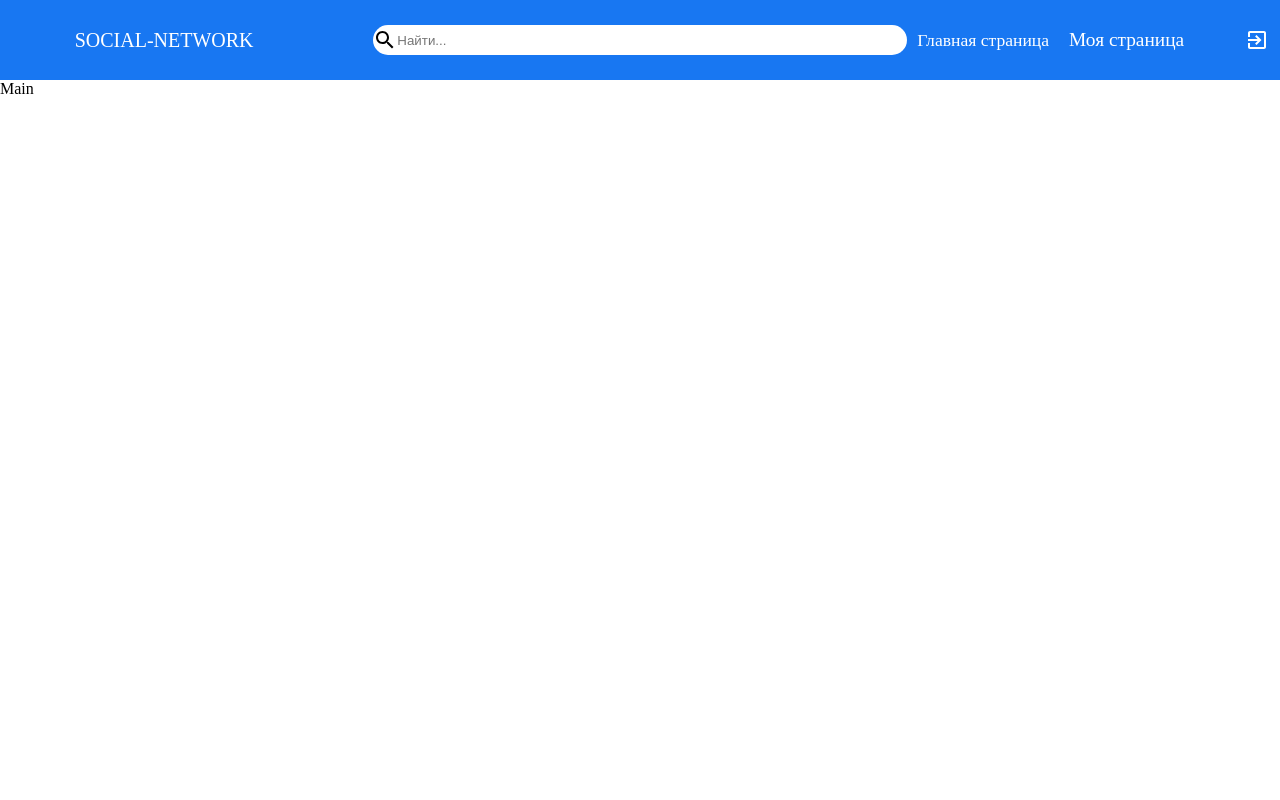
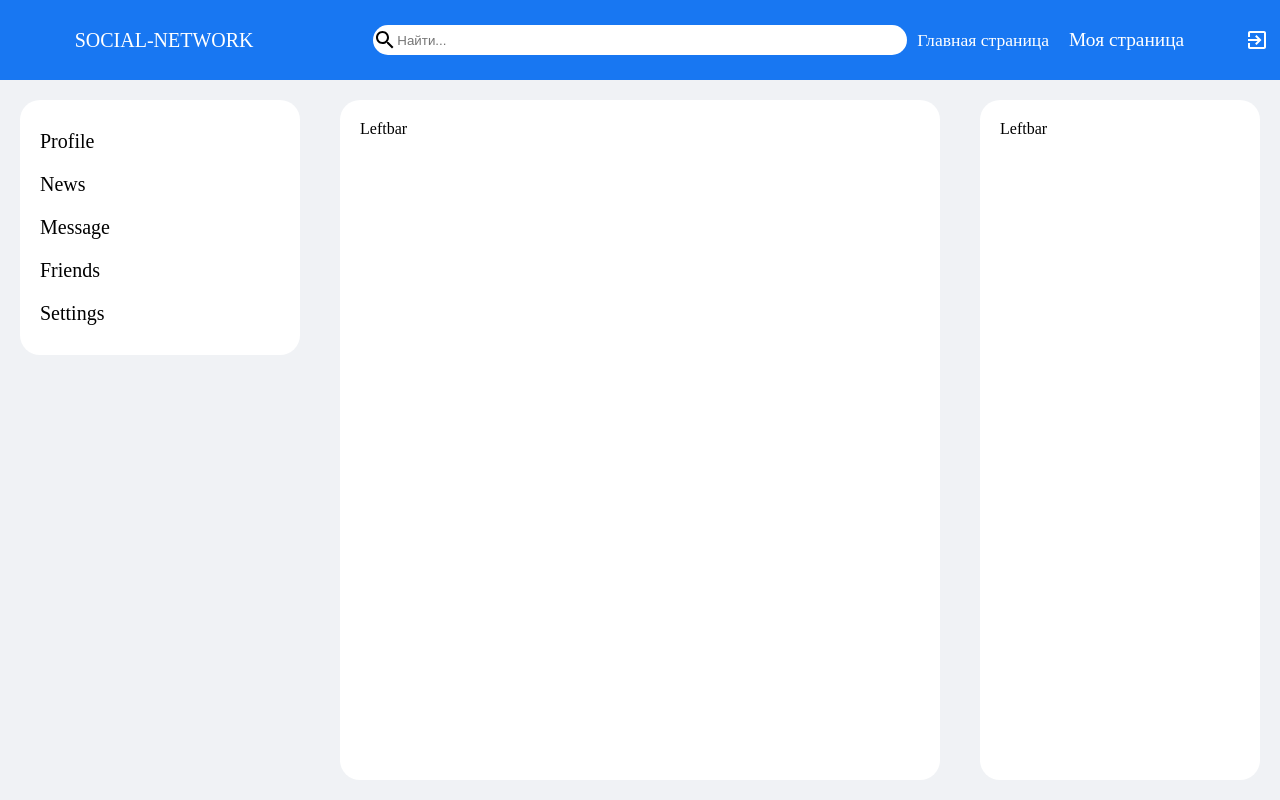
Before and after one commit to VASh1423/social-network, a React app in the folder client/: page / in a window 1280 px wide. Built offline with nearby package versions, Linux system fonts and the light colour scheme.

Commit message:
added leftbar

```diff
--- a/client/src/Pages/Main/index.tsx
+++ b/client/src/Pages/Main/index.tsx
@@ -1,4 +1,7 @@
 import React from 'react'
+import { Center } from '../../components/Center'
+import { Leftbar } from '../../components/Leftbar'
+import { Rightbar } from '../../components/Rightbar'
 import { Topbar } from '../../components/Topbar'
 import './style.scss'
 
@@ -6,7 +9,17 @@ export const Main: React.FC = () => {
   return (
     <div>
       <Topbar/>
-      Main
+      <div className='mainContainer'>
+        <div className='Leftbar'>
+          <Leftbar/>
+        </div>
+        <div className='Center'>
+          <Center/>
+        </div>
+        <div className='Rightbar'>
+          <Rightbar/>
+        </div>
+      </div>
     </div>
   )
 }
--- a/client/src/Pages/Main/style.scss
+++ b/client/src/Pages/Main/style.scss
@@ -0,0 +1,19 @@
+@import '../../styles/constants.scss';
+
+.mainContainer{
+  display: flex;
+  background-color: $mainGray;
+  height: calc(100vh - 80px);
+}
+
+.Leftbar{
+  flex: 3;
+}
+
+.Center{
+  flex: 6;
+}
+
+.Rightbar{
+  flex: 3;
+}
--- /dev/null
+++ b/client/src/components/Center/index.tsx
@@ -0,0 +1,12 @@
+import React from 'react';
+import './style.scss'
+
+export const Center: React.FC = () => {
+  return (
+    <div className='center'>
+      <div className="centerContainer">
+        Leftbar
+      </div>
+    </div>
+  )
+}
--- /dev/null
+++ b/client/src/components/Center/style.scss
@@ -0,0 +1,11 @@
+.center{
+  width: calc(100% - 40px);
+  height: calc(100% - 40px);
+  background-color: white;
+  margin: 20px;
+  border-radius: 20px;
+}
+
+.centerContainer{
+  padding: 20px;
+}
--- /dev/null
+++ b/client/src/components/Leftbar/index.tsx
@@ -0,0 +1,18 @@
+import React from 'react';
+import './style.scss'
+
+export const Leftbar: React.FC = () => {
+  return (
+    <div className='leftbar'>
+      <div className="leftbarContainer">
+        <ul className='leftbarList'>
+          <li className='leftbarList li'>Profile</li>
+          <li className='leftbarList li'>News</li>
+          <li className='leftbarList li'>Message</li>
+          <li className='leftbarList li'>Friends</li>
+          <li className='leftbarList li'>Settings</li>
+        </ul>
+      </div>
+    </div>
+  )
+}
--- /dev/null
+++ b/client/src/components/Leftbar/style.scss
@@ -0,0 +1,20 @@
+.leftbar{
+  width: calc(100% - 40px);
+  background-color: white;
+  margin: 20px;
+  border-radius: 20px;
+}
+
+.leftbarContainer{
+  padding: 20px;
+}
+
+.leftbarList{
+  list-style-type: none;
+  font-size: 20px;
+
+  &.li{
+    padding-top: 10px;
+    padding-bottom: 10px;
+  }
+}
--- /dev/null
+++ b/client/src/components/Rightbar/index.tsx
@@ -0,0 +1,12 @@
+import React from 'react';
+import './style.scss'
+
+export const Rightbar: React.FC = () => {
+  return (
+    <div className='rightbar'>
+      <div className="rightbarContainer">
+        Leftbar
+      </div>
+    </div>
+  )
+}
--- /dev/null
+++ b/client/src/components/Rightbar/style.scss
@@ -0,0 +1,11 @@
+.rightbar{
+  width: calc(100% - 40px);
+  height: calc(100% - 40px);
+  background-color: white;
+  margin: 20px;
+  border-radius: 20px;
+}
+
+.rightbarContainer{
+  padding: 20px;
+}
--- a/client/src/styles/index.scss
+++ b/client/src/styles/index.scss
@@ -1,4 +1,3 @@
-
 @import './constants.scss';
 
 *{
```
